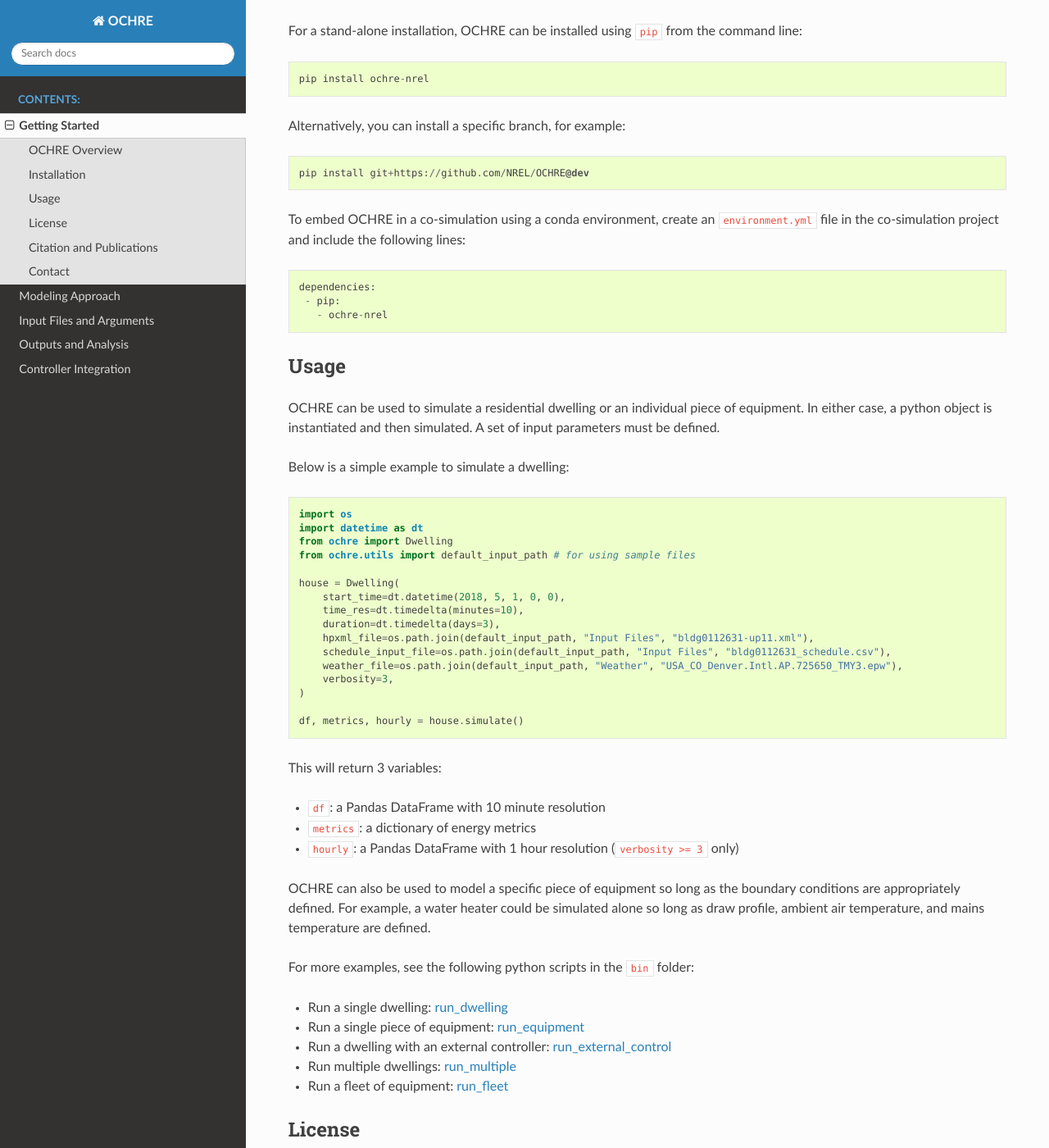
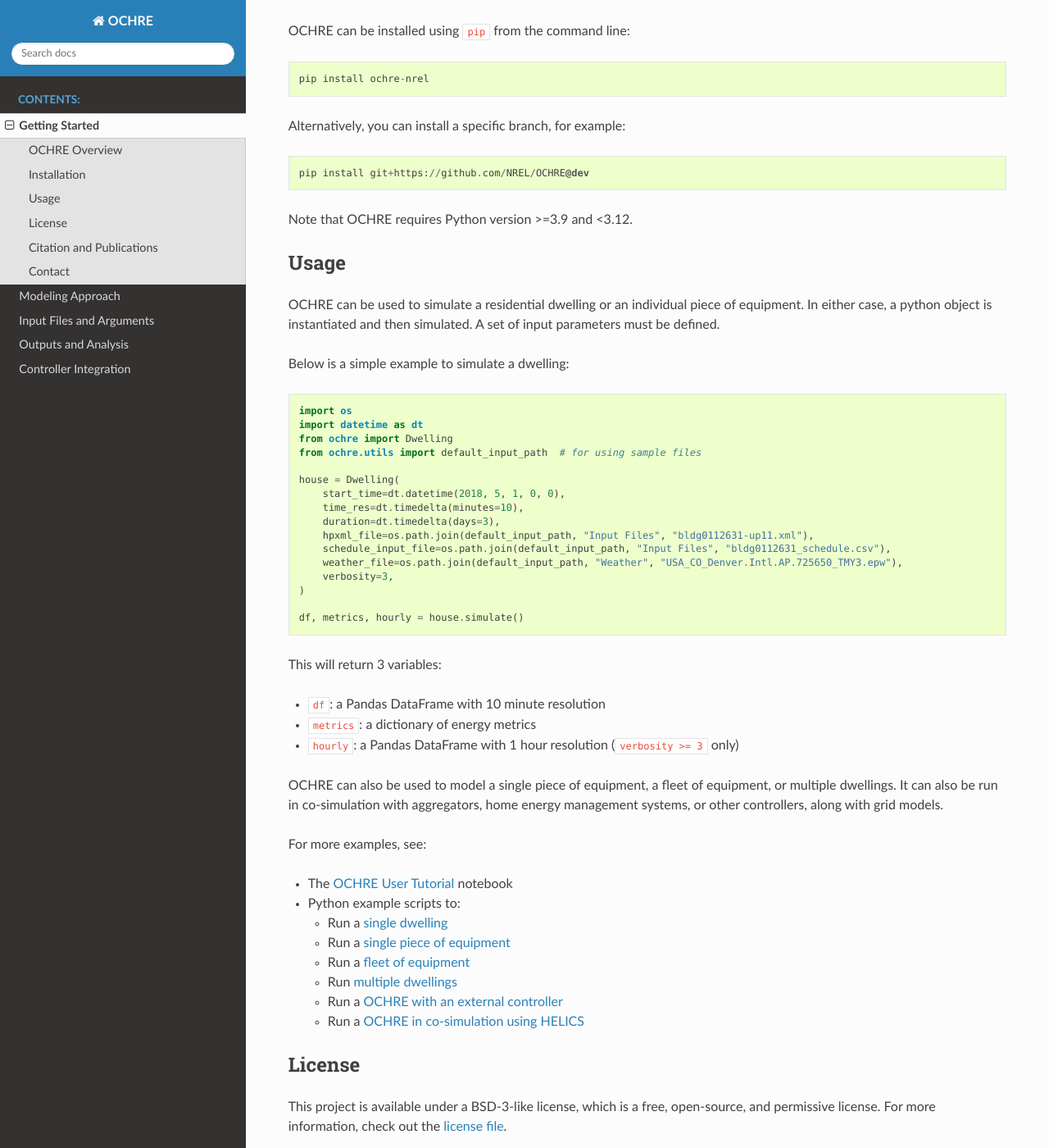
Before and after one commit to NREL/OCHRE, a Sphinx documentation site: the page built from docs/source/Introduction.rst, in a window 1280 px wide and 1400 px high, scrolled down 638 px. Shown: the whole window at 82% size. Built offline with Sphinx 7.4.7 and the Read the Docs theme 3.1.0, drawn with Linux system fonts in a browser that asks for light colours; some of the changed text lies outside the part shown.

Commit message:
begin docs update

```diff
--- a/docs/source/InputsAndArguments.rst
+++ b/docs/source/InputsAndArguments.rst
@@ -125,7 +125,7 @@
 
 .. code-block:: python
 
-   from OCHRE import Dwelling
+   from ochre import Dwelling
    house = Dwelling(**dwelling_args)
 
 where ``dwelling_args`` is a Python dictionary of Dwelling arguments.
@@ -238,7 +238,7 @@
 
 .. code-block:: python
 
-   from OCHRE import Battery
+   from ochre import Battery
    equipment = Battery(**equipment_args)
 
 where equipment_args is a Python dictionary of Equipment arguments.
--- a/docs/source/Introduction.rst
+++ b/docs/source/Introduction.rst
@@ -19,15 +19,14 @@
 
 .. |tm| unicode:: U+2122
 
-More information about OCHRE is available on `NREL's
-website <https://www.nrel.gov/grid/ochre.html>`__ and on
-`Github <https://github.com/NREL/OCHRE>`__.
+More information about OCHRE can be found on `NREL's website
+<https://www.nrel.gov/grid/ochre.html>`__ and from the `Powered By OCHRE
+<https://www.youtube.com/watch?v=B5elLVtYDbI>`__ webinar recording.
 
 Installation
 ------------
 
-For a stand-alone installation, OCHRE can be installed using ``pip``
-from the command line:
+OCHRE can be installed using ``pip`` from the command line:
 
 .. code-block:: python
 
@@ -39,15 +38,7 @@
 
     pip install git+https://github.com/NREL/OCHRE@dev
 
-To embed OCHRE in a co-simulation using a conda environment, create an
-``environment.yml`` file in the co-simulation project and include the
-following lines:
-
-.. code-block:: python
-
-    dependencies:
-     - pip:
-       - ochre-nrel
+Note that OCHRE requires Python version >=3.9 and <3.12.
 
 Usage
 -----
@@ -63,7 +54,7 @@
     import os
     import datetime as dt
     from ochre import Dwelling
-    from ochre.utils import default_input_path # for using sample files
+    from ochre.utils import default_input_path  # for using sample files
 
     house = Dwelling(
         start_time=dt.datetime(2018, 5, 1, 0, 0),
@@ -85,28 +76,36 @@
 
 - ``hourly``: a Pandas DataFrame with 1 hour resolution (``verbosity >= 3`` only)
 
-OCHRE can also be used to model a specific piece of equipment so long as
-the boundary conditions are appropriately defined. For example, a water
-heater could be simulated alone so long as draw profile, ambient air
-temperature, and mains temperature are defined.
+OCHRE can also be used to model a single piece of equipment, a fleet of
+equipment, or multiple dwellings. It can also be run in co-simulation with
+aggregators, home energy management systems, or other controllers, along with
+grid models.
 
-For more examples, see the following python scripts in the ``bin``
-folder:
+For more examples, see:
 
-- Run a single dwelling: `run_dwelling
-  <https://github.com/NREL/OCHRE/blob/main/bin/run_dwelling.py>`__
+- The `OCHRE User Tutorial
+  <https://github.com/NREL/OCHRE/blob/main/notebook/user_tutorial.ipynb>`__
+  notebook
 
-- Run a single piece of equipment: `run_equipment
-  <https://github.com/NREL/OCHRE/blob/main/bin/run_equipment.py>`__
+- Python example scripts to:
 
-- Run a dwelling with an external controller: `run_external_control
-  <https://github.com/NREL/OCHRE/blob/main/bin/run_external_control.py>`__
+  - Run a `single dwelling
+    <https://github.com/NREL/OCHRE/blob/main/bin/run_dwelling.py>`__
 
-- Run multiple dwellings: `run_multiple
-  <https://github.com/NREL/OCHRE/blob/main/bin/run_multiple.py>`__
+  - Run a `single piece of equipment
+    <https://github.com/NREL/OCHRE/blob/main/bin/run_equipment.py>`__
 
-- Run a fleet of equipment: `run_fleet
-  <https://github.com/NREL/OCHRE/blob/main/bin/run_fleet.py>`__
+  - Run a `fleet of equipment
+    <https://github.com/NREL/OCHRE/blob/main/bin/run_fleet.py>`__
+
+  - Run `multiple dwellings
+    <https://github.com/NREL/OCHRE/blob/main/bin/run_multiple.py>`__
+
+  - Run a `OCHRE with an external controller
+    <https://github.com/NREL/OCHRE/blob/main/bin/run_external_control.py>`__
+
+  - Run a `OCHRE in co-simulation using HELICS
+    <https://github.com/NREL/OCHRE/blob/main/bin/run_cosimulation.py>`__
 
 License
 -------
```
